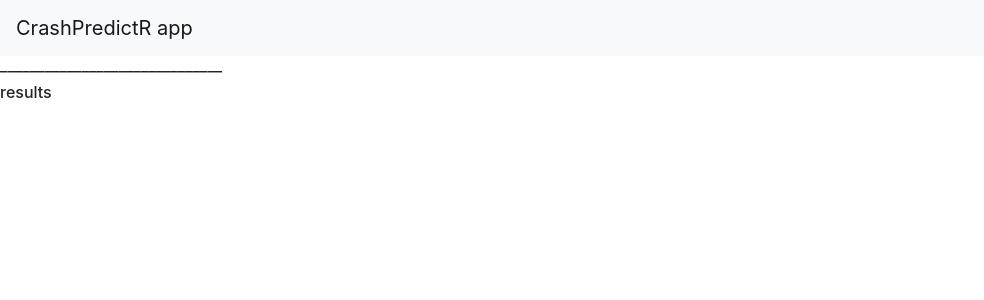
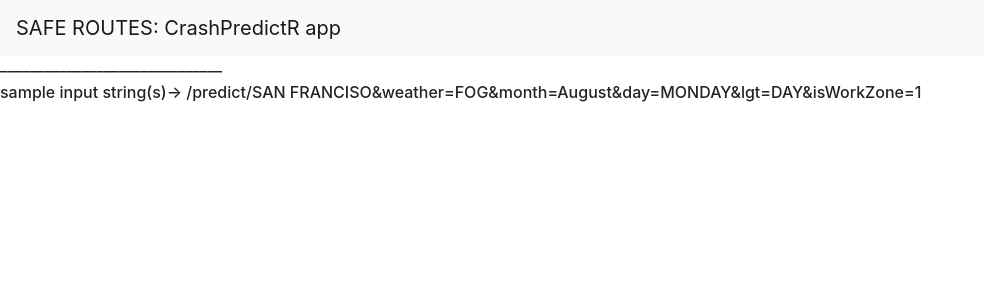
Before and after one commit to safe-routes/Build-SafeRoutes-DS, a Flask app: page / in a window 1280 px wide. Shown: the top 300 px of the page, without its empty margins (0-984 px from the left). Run offline with Flask 2, Linux system fonts and the light colour scheme; some libraries are stand-ins or nearby versions.

Commit message:
base.html  documentation change

```diff
--- a/predictr/templates/base.html
+++ b/predictr/templates/base.html
@@ -11,7 +11,7 @@
 
   <!-- Top Navigation bar -->
   <nav class="navbar navbar-expand-lg navbar-light bg-light">
-    <a class="navbar-brand" href="#">CrashPredictR app</a>
+    <a class="navbar-brand" href="#">SAFE ROUTES: CrashPredictR app</a>
     <button class="navbar-toggler" type="button" data-toggle="collapse" data-target="#navbarSupportedContent" aria-controls="navbarSupportedContent" aria-expanded="false" aria-label="Toggle navigation">
       <span class="navbar-toggler-icon"></span>
     </button>
@@ -23,7 +23,7 @@
   {% block content %}
 
   <h6>______________________________</h6>
-  <h6> results </h6>
+  <h6> sample input string(s)-> /predict/SAN FRANCISO&weather=FOG&month=August&day=MONDAY&lgt=DAY&isWorkZone=1 </h6>
 
   {% endblock %}
 
```
